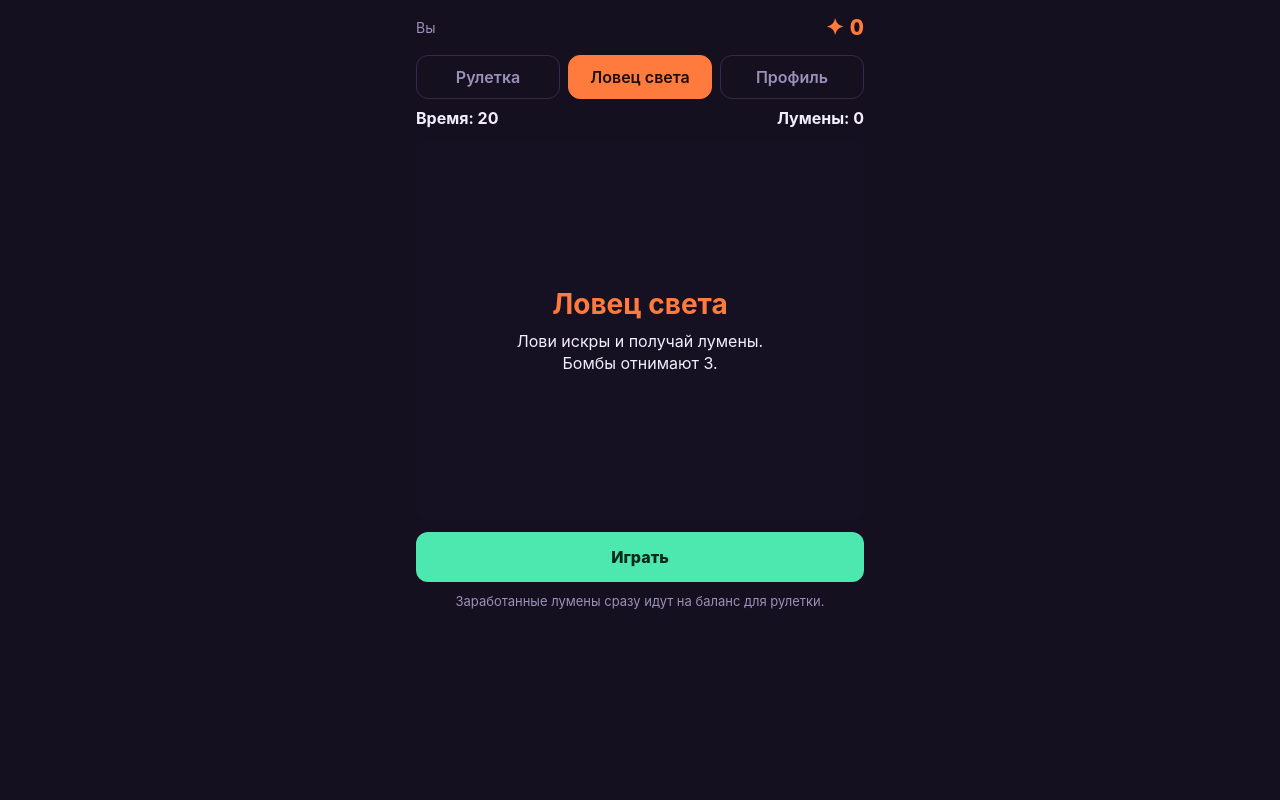
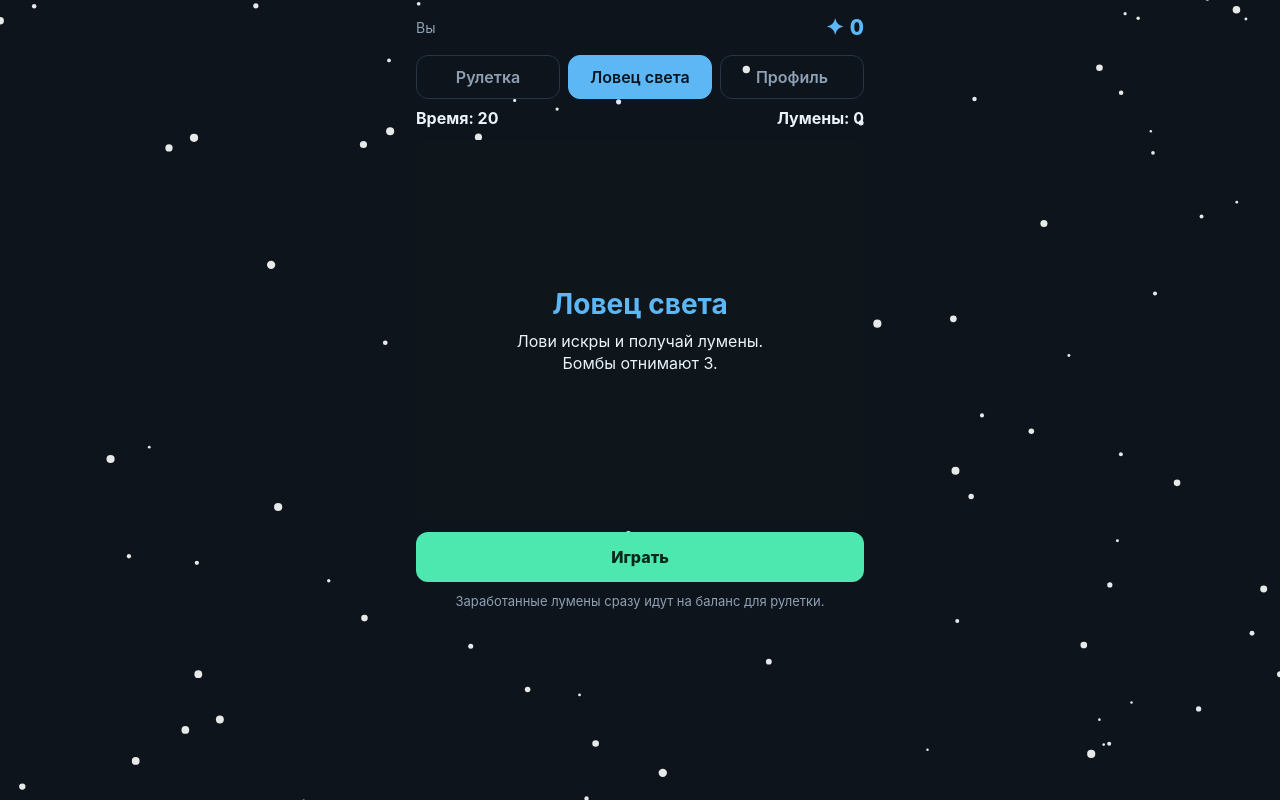
Before and after one commit to detexyz/lumeny, a plain HTML site: page index.html in a window 1280 px wide. Both pictures are taken after a click on the button "Ловец света". Drawn offline with Linux system fonts and the light colour scheme.

Commit message:
Update index.html

```diff
--- a/index.html
+++ b/index.html
@@ -6,7 +6,7 @@
 <title>Лумены</title>
 <script src="https://telegram.org/js/telegram-web-app.js"></script>
 <style>
-:root{--bg:#15101f;--card:#221a33;--line:#352a4d;--ink:#f3eefc;--dim:#9c90b8;--ember:#ff7a3d;--mint:#4de8b0;--red:#ff5d73}
+:root{--bg:#0e141b;--card:#17202b;--line:#263444;--ink:#eaf2fa;--dim:#8ea0b4;--ember:#5db7f5;--mint:#4de8b0;--red:#ff5d73}
 *{box-sizing:border-box;-webkit-tap-highlight-color:transparent}
 html,body{margin:0;height:100%;background:var(--bg);color:var(--ink);font:16px/1.4 -apple-system,"Segoe UI",Roboto,sans-serif;overscroll-behavior:none}
 body{padding:env(safe-area-inset-top) 0 env(safe-area-inset-bottom);display:flex;flex-direction:column;max-width:480px;margin:0 auto}
@@ -15,7 +15,7 @@ header{display:flex;justify-content:space-between;align-items:center;padding:12p
 .bal{font-size:22px;font-weight:800;color:var(--ember);font-variant-numeric:tabular-nums}
 nav{display:flex;gap:8px;padding:0 16px 8px}
 nav button{flex:1;padding:10px;border:1px solid var(--line);background:transparent;color:var(--dim);border-radius:12px;font:inherit;font-weight:600}
-nav button.on{background:var(--ember);border-color:var(--ember);color:#1b0f08}
+nav button.on{background:var(--ember);border-color:var(--ember);color:#06141f}
 main{flex:1;overflow-y:auto;padding:0 16px 24px}
 section{display:none}section.on{display:block}
 .stage{position:relative;width:min(300px,80vw);margin:6px auto 0;aspect-ratio:1}
@@ -41,19 +41,22 @@ canvas{width:100%;height:100%;display:block}
 @keyframes fall{to{transform:translateY(450px)}}
 .hud{display:flex;justify-content:space-between;font-weight:700;margin:0 0 10px}
 .big{display:block;width:100%;margin-top:12px;padding:14px}
-.over{position:absolute;inset:0;display:flex;flex-direction:column;align-items:center;justify-content:center;gap:6px;text-align:center;background:rgba(21,16,31,.85)}
+.over{position:absolute;inset:0;display:flex;flex-direction:column;align-items:center;justify-content:center;gap:6px;text-align:center;background:rgba(14,20,27,.85)}
 .over h2{margin:0;font-size:28px;color:var(--ember)}
 [data-theme=light]{--bg:#f6f1ea;--card:#fff;--line:#e2d9cc;--ink:#231a2e;--dim:#7a6f8a}
 .card{background:var(--card);border-radius:14px;padding:14px;margin-bottom:12px}
 #stats{display:grid;grid-template-columns:1fr 1fr;gap:12px}#stats div{display:flex;flex-direction:column}#stats span{color:var(--dim);font-size:13px}#stats b{font-size:20px}
 h3{margin:18px 0 8px;font-size:15px;color:var(--dim);font-weight:600}
 .cf{position:fixed;width:8px;height:12px;z-index:9;pointer-events:none}
-.sp{display:block;width:28px;height:28px;background:linear-gradient(135deg,#ffe29a,#ff7a3d);clip-path:polygon(50% 0,62% 38%,100% 50%,62% 62%,50% 100%,38% 62%,0 50%,38% 38%)}
-.bm{display:block;width:26px;height:26px;border-radius:50%;background:#0b0813;border:3px solid var(--red)}
+.sp{display:block;width:28px;height:28px;background:linear-gradient(135deg,#ffffff,#7cc8ff);clip-path:polygon(50% 0,62% 38%,100% 50%,62% 62%,50% 100%,38% 62%,0 50%,38% 38%)}
+.bm{display:block;width:26px;height:26px;border-radius:50%;background:#070b10;border:3px solid var(--red)}
+#snow{position:fixed;inset:0;width:100%;height:100%;pointer-events:none;z-index:0}
+header,nav,main{position:relative;z-index:1}
 @media(prefers-reduced-motion:reduce){.bar i{transition:none}}
 </style>
 </head>
 <body>
+<canvas id="snow"></canvas>
 <header><div class="me" id="name">Игрок</div><div class="bal">✦ <span id="bal">0</span></div></header>
 <nav><button class="on" data-t="roul">Рулетка</button><button data-t="earn">Ловец света</button><button data-t="prof">Профиль</button></nav>
 <main>
@@ -65,6 +68,8 @@ h3{margin:18px 0 8px;font-size:15px;color:var(--dim);font-weight:600}
   <div class="chips"><button data-a="10">10</button><button data-a="50">50</button><button data-a="100">100</button><button data-a="all">Всё</button></div>
   <div id="players"></div>
   <div class="hint" id="hist"></div>
+  <div class="hint" style="margin:6px 0">Комната: <b id="rname"></b> · игроков онлайн: <b id="ronline">1</b></div>
+  <div class="bet" style="margin-bottom:8px"><input id="rcode" type="text" placeholder="Код комнаты" maxlength="32" style="font-size:15px"><button class="go" id="rjoin" style="background:var(--card);color:var(--ink);border:1px solid var(--line)">Войти</button></div>
   <button class="chips-btn" id="bots" style="width:100%;margin:0 0 8px;padding:10px;border:1px solid var(--line);background:transparent;color:var(--ink);border-radius:12px;font:inherit">Боты: вкл</button>
   <button class="go big" id="share" style="background:var(--ember)">Позвать друзей</button>
   <p class="hint">Чем больше ставка, тем шире ваш сектор. Раунд стартует, когда ставки сделали двое; если вы один, подключатся боты. Победитель забирает весь банк.</p>
@@ -79,12 +84,12 @@ h3{margin:18px 0 8px;font-size:15px;color:var(--dim);font-weight:600}
   <div class="card"><div id="stats"></div></div>
   <button class="go big" id="daily" disabled>Ежедневный бонус</button>
   <h3>Топ игроков</h3><div id="top"></div>
-  <div class="chips"><button id="tsfx">Звук</button><button id="tth">Тема</button></div>
+  <div class="chips"><button id="tsfx">Звук</button><button id="tth">Тема</button><button id="tsnow">Снег</button></div>
 </section>
 </main>
 <script>
 const tg=window.Telegram&&Telegram.WebApp;
-if(tg){try{tg.ready();tg.expand();tg.setHeaderColor('#15101f');tg.setBackgroundColor('#15101f')}catch(e){}}
+if(tg){try{tg.ready();tg.expand();tg.setHeaderColor('#0e141b');tg.setBackgroundColor('#0e141b')}catch(e){}}
 const buzz=t=>{try{tg&&tg.HapticFeedback&&tg.HapticFeedback.notificationOccurred(t)}catch(e){}};
 const $=id=>document.getElementById(id);
 const user=(tg&&tg.initDataUnsafe&&tg.initDataUnsafe.user)||{};
@@ -101,25 +106,27 @@ document.querySelectorAll('nav button').forEach(b=>b.onclick=()=>{
 });
 
 /* ---------- РУЛЕТКА (онлайн) ---------- */
-const COLORS=['#ff7a3d','#4de8b0','#7aa2ff','#ffd24d','#d98cff','#ff5d73','#5fd4ff','#b6e84d'];
+const COLORS=['#5db7f5','#ffd24d','#4de8b0','#ff6b8a','#e9edf2','#2f7fd6','#b6e84d','#9ad1ff'];
 const cv=$('wheel'),ctx=cv.getContext('2d');
 const css=n=>getComputedStyle(document.documentElement).getPropertyValue(n).trim();
 const S=600;cv.width=cv.height=S;
 const TOTAL=15;
-let botsOn=true,players=[],rot=0,phase='idle',left=0,spinning=false,botName='',ws;
-const roomId=(new URLSearchParams(location.search).get('room')||(tg&&tg.initDataUnsafe&&tg.initDataUnsafe.start_param)||('r'+(user.id||'guest'))).replace(/\W/g,'');
+let online=false,botsOn=true,players=[],rot=0,phase='idle',left=0,spinning=false,botName='',ws;
+let roomId=(new URLSearchParams(location.search).get('room')||(tg&&tg.initDataUnsafe&&tg.initDataUnsafe.start_param)||'main').replace(/\W/g,'');
 function send(m){if(ws&&ws.readyState===1)ws.send(JSON.stringify(m))}
 function connect(){
   const p=new URLSearchParams({room:roomId,initData:(tg&&tg.initData)||'',name:MY,id:user.id||('g'+Math.floor(Math.random()*1e6))});
   ws=new WebSocket((location.protocol==='https:'?'wss://':'ws://')+location.host+'/ws?'+p);
-  ws.onclose=()=>{$('status').textContent='Нет связи, подключаемся…';setTimeout(connect,2000)};
+  ws.onopen=()=>{online=true;$('status').textContent=''};
+  ws.onclose=()=>{online=false;$('status').textContent='Нет связи, подключаемся…';setTimeout(connect,2000)};
   ws.onmessage=e=>handle(JSON.parse(e.data));
 }
 function handle(m){
   if(m.t==='me'){setBal(m.balance);myId=String(m.id);if(m.bot)botName=m.bot;onMe(m)}
-  else if(m.t==='state'&&!spinning){players=m.players;phase=m.phase;left=m.left;botsOn=m.bots!==false;hist(m.history||[]);$('bots').textContent='Боты: '+(botsOn?'вкл':'выкл');list();status()}
+  else if(m.t==='state'&&!spinning){players=m.players;phase=m.phase;left=m.left;botsOn=m.bots!==false;hist(m.history||[]);$('rname').textContent=roomId;$('ronline').textContent=m.online||1;$('bots').textContent='Боты: '+(botsOn?'вкл':'выкл');list();status()}
   else if(m.t==='spin'){spinning=true;phase='spin';spin(m)}
   else if(m.t==='result'){showResult(m)}
+  else if(m.t==='earned'){const r=$('earnres');if(r)r.innerHTML=m.ok?'<h2>+'+m.n+' ✦</h2><div>добавлено на баланс</div>':'<div>Не засчитано: '+esc(m.why)+'</div>'}
   else if(m.t==='top')showTop(m.rows)
   else if(m.t==='err'){$('status').className='status lose';$('status').textContent=m.msg}
 }
@@ -134,7 +141,7 @@ function total(){return players.reduce((a,p)=>a+p.bet,0)}
 function draw(){
   const c=S/2,R=S/2-24;ctx.clearRect(0,0,S,S);
   const tot=total();let a=-Math.PI/2+rot;
-  if(!tot){ctx.beginPath();ctx.arc(c,c,R,0,7);ctx.lineWidth=40;ctx.strokeStyle='#352a4d';ctx.stroke()}
+  if(!tot){ctx.beginPath();ctx.arc(c,c,R,0,7);ctx.lineWidth=40;ctx.strokeStyle='#263444';ctx.stroke()}
   players.forEach((p,i)=>{
     const w=p.bet/tot*Math.PI*2;
     ctx.beginPath();ctx.moveTo(c,c);ctx.arc(c,c,R,a,a+w);ctx.closePath();
@@ -143,7 +150,7 @@ function draw(){
   });
   ctx.beginPath();ctx.arc(c,c,R*.42,0,7);ctx.fillStyle=css('--bg');ctx.fill();
   ctx.fillStyle=css('--ink');ctx.textAlign='center';ctx.font='700 44px sans-serif';ctx.fillText('✦ '+tot,c,c+10);
-  ctx.fillStyle='#9c90b8';ctx.font='24px sans-serif';ctx.fillText('банк',c,c+42);
+  ctx.fillStyle='#8ea0b4';ctx.font='24px sans-serif';ctx.fillText('банк',c,c+42);
   ctx.beginPath();ctx.arc(c,14,15,0,7);ctx.fillStyle='#fff';ctx.shadowColor='#000';ctx.shadowBlur=10;ctx.fill();ctx.shadowBlur=0;
 }
 function list(){
@@ -179,6 +186,7 @@ function bet(){
 }
 $('place').onclick=bet;
 $('bots').onclick=()=>send({t:'bots',on:!botsOn});
+$('rjoin').onclick=()=>{const c=$('rcode').value.replace(/[^\w-]/g,'').slice(0,32);if(!c||c===roomId)return;roomId=c;players=[];phase='idle';spinning=false;list();status();$('rname').textContent=c;$('ronline').textContent='1';try{ws.onclose=null;ws.close()}catch(e){}connect()};
 document.querySelectorAll('.chips button').forEach(b=>b.onclick=()=>{$('amt').value=b.dataset.a==='all'?bal:b.dataset.a});
 $('share').onclick=()=>{
   const link='https://t.me/'+botName+'?start='+roomId;
@@ -199,11 +207,25 @@ function onMe(m){
   const d=$('daily');d.disabled=!m.can_claim;d.textContent=m.can_claim?'Забрать бонус ✦ '+m.bonus:'Бонус получен, возвращайтесь завтра';
 }
 function showTop(rows){$('top').innerHTML=rows.map((r,i)=>`<div class="row${String(r.id)===myId?' mine':''}"><b style="background:var(--ember)"></b><span>${i+1}. ${esc(r.name)}</span><em>✦ ${r.bal}</em></div>`).join('')}
-function labels(){$('tsfx').textContent='Звук: '+(sfx?'вкл':'выкл');$('tth').textContent='Тема: '+(document.documentElement.dataset.theme==='light'?'светлая':'тёмная')}
+function labels(){$('tsnow').textContent='Снег: '+(snowOn?'вкл':'выкл');$('tsfx').textContent='Звук: '+(sfx?'вкл':'выкл');$('tth').textContent='Тема: '+(document.documentElement.dataset.theme==='light'?'светлая':'тёмная')}
 $('daily').onclick=()=>send({t:'daily'});
 $('tsfx').onclick=()=>{sfx=!sfx;try{localStorage.setItem('sfx',sfx?'1':'0')}catch(e){}labels();snd.bet()};
 $('tth').onclick=()=>{const t=document.documentElement.dataset.theme==='light'?'dark':'light';document.documentElement.dataset.theme=t;try{localStorage.setItem('theme',t)}catch(e){}labels();draw()};
 document.querySelector('nav button[data-t=prof]').addEventListener('click',()=>send({t:'top'}));
+/* снег */
+let snowOn=true;try{snowOn=localStorage.getItem('snow')!=='0'}catch(e){}
+const sc=$('snow'),sx=sc.getContext('2d');let flakes=[],SW=0,SH=0;
+function snowSize(){const d=devicePixelRatio||1;SW=innerWidth;SH=innerHeight;sc.width=SW*d;sc.height=SH*d;sx.setTransform(d,0,0,d,0,0)}
+function mk(top){return{x:Math.random()*SW,y:top?-10:Math.random()*SH,r:1.2+Math.random()*3,v:.35+Math.random()*.9,p:Math.random()*6.28,s:.4+Math.random()*.8}}
+function snowLoop(){
+  requestAnimationFrame(snowLoop);
+  sx.clearRect(0,0,SW,SH);
+  if(!snowOn||document.hidden)return;
+  sx.fillStyle=document.documentElement.dataset.theme==='light'?'rgba(110,140,185,.55)':'rgba(255,255,255,.9)';
+  for(const f of flakes){f.y+=f.v;f.p+=.012*f.s;f.x+=Math.sin(f.p)*.5;if(f.y>SH+5||f.x<-10||f.x>SW+10)Object.assign(f,mk(true));sx.beginPath();sx.arc(f.x,f.y,f.r,0,6.283);sx.fill()}
+}
+try{snowSize();addEventListener('resize',snowSize);flakes=Array.from({length:90},()=>mk(false));snowLoop()}catch(e){}
+$('tsnow').onclick=()=>{snowOn=!snowOn;try{localStorage.setItem('snow',snowOn?'1':'0')}catch(e){}labels()};
 labels();
 
 /* ---------- ЛОВЕЦ ИСКР ---------- */
@@ -224,6 +246,7 @@ function spawn(){
   arena.appendChild(d);
 }
 function begin(){
+  if(!online){arena.innerHTML='<div class="over"><div>Нет связи с сервером.<br>Подождите и попробуйте снова.</div></div>';return}
   arena.innerHTML='';score=0;tl=20;playing=true;
   $('score').textContent=0;$('t').textContent=tl;$('start').disabled=true;
   send({t:'earn_start'});spawner=setInterval(spawn,420);
@@ -231,8 +254,9 @@ function begin(){
 }
 function end(){
   playing=false;clearInterval(spawner);clearInterval(clock);
-  send({t:'earn_end',score});buzz('success');
-  arena.innerHTML=`<div class="over"><h2>+${score} ✦</h2><div>добавлено на баланс</div></div>`;
+  buzz('success');
+  arena.innerHTML='<div class="over"><div id="earnres">Подсчитываем…</div></div>';
+  if(online)send({t:'earn_end',score});else $('earnres').textContent='Нет связи, результат не отправлен';
   $('start').disabled=false;$('start').textContent='Ещё раз';
 }
 $('start').onclick=begin;
```
